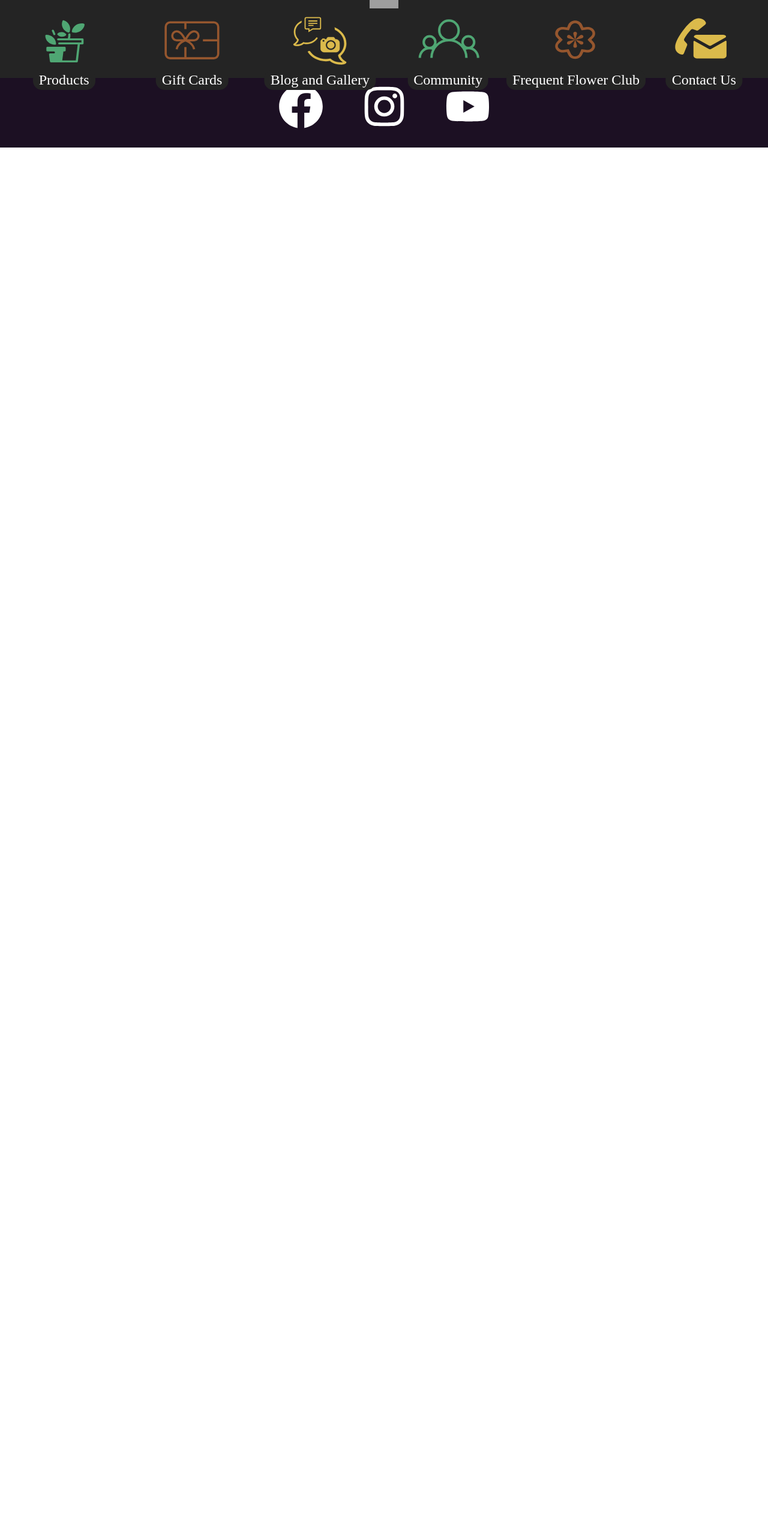
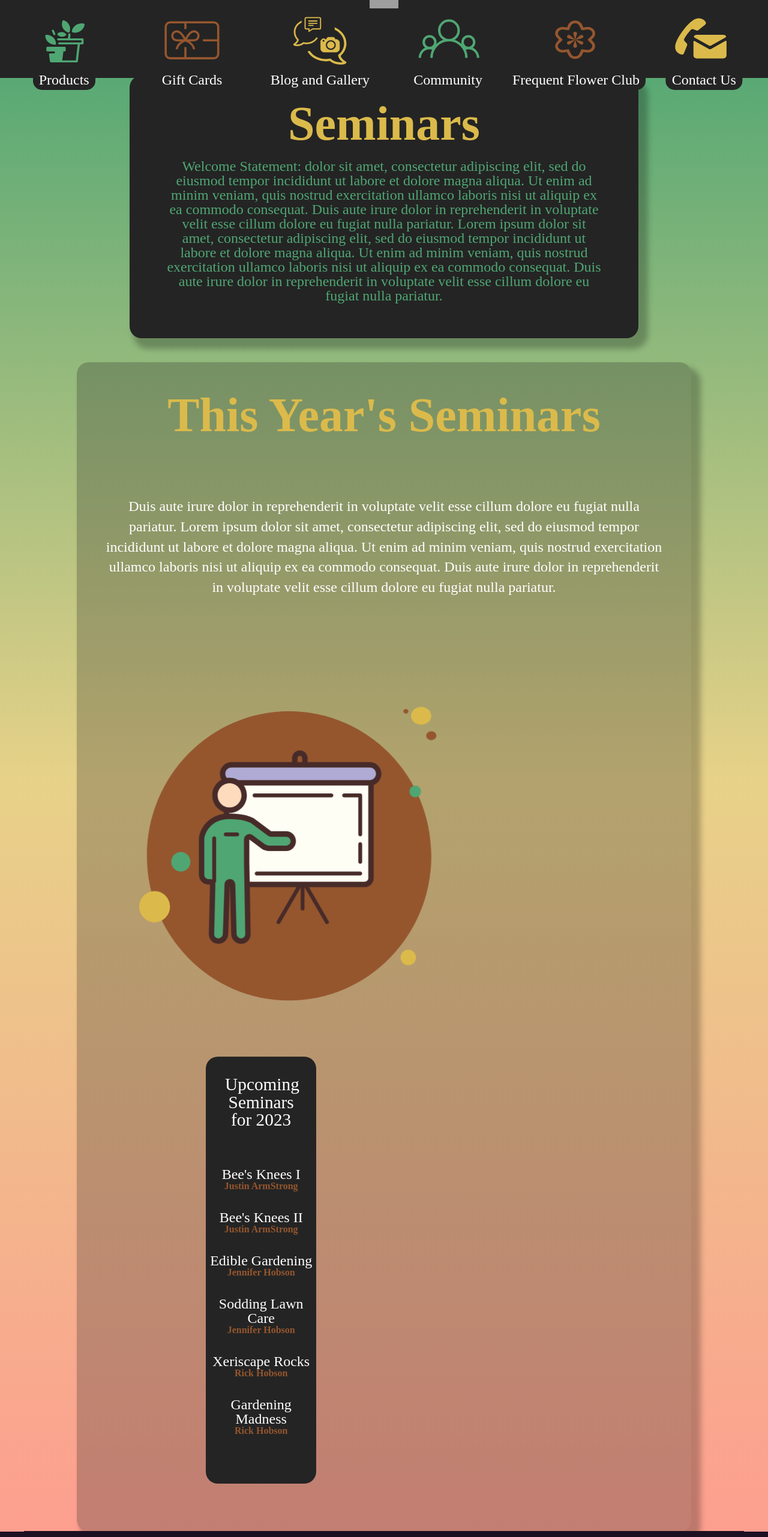
Before and after one commit to joshhobson95/Jericho_Draft, a React (Create React App) app: page /seminars in a window 1280 px wide. Shown: the part 234-2797 px from the top of the page at 60% size. Before the commit the page ends 800 px from the top, so only its background shows below. Built offline with nearby package versions, Linux system fonts and the light colour scheme; grey boxes are pictures that could not be loaded; the HTML template or start-up script is replaced by a standard one.

Commit message:
seminars page

```diff
--- a/src/App.js
+++ b/src/App.js
@@ -10,6 +10,7 @@ import Radio from './Components/Radio/Radio';
 import Blog from './Components/Blog/Blog';
 import Partners from './Components/Partners/Partners';
 import Aboutus from './Components/Aboutuspage/Aboutus';
+import Seminars from './Components/Seminar/Seminars';
 import Footer from './Components/Footer/Footer';
 import './App.css';
 
@@ -28,6 +29,7 @@ function App() {
        <Route path='/blog' element={<Blog />}/>
        <Route path='/partners' element={<Partners />}/>
        <Route path='/aboutus' element={<Aboutus />}/>
+       <Route path='/seminars' element={<Seminars />}/>
       </Routes>
       <Footer />
     </div>
--- a/src/Components/FFC/FFC.js
+++ b/src/Components/FFC/FFC.js
@@ -22,7 +22,9 @@ function FFC() {
                 <h1 className='w_it_is'>What it is</h1>
                 <img alt='' src={ffc3} className='ffc3'/>
                 <p>
-                /* We are asked for our email address hundreds of times for every time we are asked for our mailing address, right? Well, the form you see on this screen really does ask for your mailing address, because several times a year we will be sending cards to members of the Jericho Frequent Flower Club. The cards will contain something of value, and we will be asking for your phone number as you check out in order to have a record of your choice to shop Jericho for all your yard and garden needs. */
+                We are asked for our email address hundreds of times for every time we are asked for our mailing address, right? Well, the form you see on this screen really does ask for your mailing address, because several times a year we will be sending cards to members of the Jericho Frequent Flower Club. The cards will contain something of value, and we will be asking for your phone number as you check out in order to have a record of your choice to shop Jericho for all your yard and garden needs.
+
+
                 Honestly? It’s a work in progress, we are trying to find the best solution for rewarding our most loyal
 customers. It’s free to join.
 
--- a/src/Components/Header/Header.js
+++ b/src/Components/Header/Header.js
@@ -149,7 +149,9 @@ function closeMenus(){
         <NavLink to='/radio'>
         <li>Radio Show</li>
         </NavLink>
+        <NavLink to='/seminars'>
         <li>Seminars</li>
+        </NavLink>
         <li>Clubs around Abq</li>
       </ul>
 )}
--- a/src/Components/Home/Home.css
+++ b/src/Components/Home/Home.css
@@ -7,7 +7,6 @@
     display: flex;
     justify-content: center;
     flex-direction: column;
-
 }
 .welcome{
     height: auto;
--- a/src/Components/Radio/Radio.css
+++ b/src/Components/Radio/Radio.css
@@ -74,7 +74,6 @@
     align-self: center;
     height: auto;
     width: 20vw;
-
 }
 
 
--- /dev/null
+++ b/src/Components/Seminar/Seminars.css
@@ -0,0 +1,108 @@
+.Seminars{
+    margin-top: 11vh;
+    padding-top: 5vh;
+    width: 100vw;
+    background-image: linear-gradient(#4FA673, #DBBA4BA8 , #FB492C87 ) ;
+    height: auto;
+    display: flex;
+    justify-content: center;
+    flex-direction: column;
+}
+.seminars_welcome{
+    margin: 5vh;
+    background-color: #242424;
+    height: auto;
+    width: 60vw;
+    border-radius: 20px;
+    box-shadow: 11px 13px 10px 5px rgba(0, 0, 0, 0.25);
+    border-radius: 20px;
+    display: flex;
+    flex-direction: column;
+    padding-bottom: 2rem;
+    align-self: center;
+    color: #4FA673;
+    font-weight: 500;
+    font-size: 18pt;
+    padding: 5vh;
+}
+.seminars_welcome h1{
+    color: #DBBA4B;
+    font-size: 60pt;
+    font-weight: 700;
+}
+.seminars_welcome p{
+    padding: 1.5vw;
+}
+
+.seminars_body_main{
+    background-color: #24242444;
+    height: auto;
+    width: 80vw;
+    border-radius: 20px;
+    box-shadow: 11px 13px 10px 5px rgba(0, 0, 0, 0.25);
+   align-self: center;
+   color: white;
+}
+.seminars_body_top h1{
+    color: #DBBA4B;
+    font-size: 60pt;
+    font-weight: 700;
+    padding: 3rem;
+}
+.seminars_body_top p{
+    padding: 3rem;
+    font-size: 18pt;
+    line-height: 1.4;
+}
+
+.seminars_body_mid{
+    display: flex;
+}
+.seminars_body_mid h3{
+    font-size: 22pt;
+    padding: 2rem;
+}
+.seminars_list{
+width: 60%;
+display: flex;
+justify-content: center;
+flex-direction: column;
+}
+.seminars_list ul{
+    width: 30%;
+    background-color: #242424;
+    border-radius: 20px;
+   padding-bottom: 5rem;
+   align-self: center;
+   margin: 5rem;
+
+}
+.seminars_list li{
+    font-size: 18pt;
+    padding-top: 2rem;
+}
+.seminars_list span{
+    font-weight: 700;
+    color: #95562E;
+}
+.seminars_icon{
+width: 30%;
+padding-top: 8rem;
+}
+
+
+
+
+
+
+@media (max-width: 2000px){
+.seminars_body_mid{
+    display: flex;
+    flex-direction: column-reverse;
+    justify-content: center;
+}
+
+.seminars_icon{
+    width: 70%;
+}
+}
--- /dev/null
+++ b/src/Components/Seminar/Seminars.js
@@ -0,0 +1,80 @@
+import React from 'react'
+import './Seminars.css'
+import SeminarIcon from '../../SVGs/SeminarIcon';
+
+
+function Seminars() {
+
+
+
+
+
+  return (
+    <div className='Seminars'>
+        <div className='seminars_welcome'>
+            <h1>Seminars</h1>
+        <p>
+        Welcome Statement:  dolor sit amet, consectetur adipiscing elit, sed do eiusmod tempor incididunt ut labore et dolore magna aliqua. Ut enim ad minim veniam, quis nostrud exercitation ullamco laboris nisi ut aliquip ex ea commodo consequat. Duis aute irure dolor in reprehenderit in voluptate velit esse cillum dolore eu fugiat nulla pariatur.  Lorem ipsum dolor sit amet, consectetur adipiscing elit, sed do eiusmod tempor incididunt ut labore et dolore magna aliqua. Ut enim ad minim veniam, quis nostrud exercitation ullamco laboris nisi ut aliquip ex ea commodo consequat. Duis aute irure dolor in reprehenderit in voluptate velit esse cillum dolore eu fugiat nulla pariatur.
+        </p>
+        </div>
+
+
+
+        <div className='seminars_body_main'>
+
+
+
+            <div className='seminars_body_top'>
+                <h1>This Year's Seminars</h1>
+                <p>
+                Duis aute irure dolor in reprehenderit in voluptate velit esse cillum dolore eu fugiat nulla pariatur.  Lorem ipsum dolor sit amet, consectetur adipiscing elit, sed do eiusmod tempor incididunt ut labore et dolore magna aliqua. Ut enim ad minim veniam, quis nostrud exercitation ullamco laboris nisi ut aliquip ex ea commodo consequat. Duis aute irure dolor in reprehenderit in voluptate velit esse cillum dolore eu fugiat nulla pariatur.
+                </p>
+
+<div className='seminars_body_mid'>
+
+            <div className='seminars_list'>
+                <ul>
+                <h3>Upcoming Seminars for 2023</h3>
+                   <li>Bee's Knees I</li>
+                   <span>Justin ArmStrong</span>
+                   <li>Bee's Knees II</li>
+                   <span>Justin ArmStrong</span>
+                   <li>Edible Gardening</li>
+                   <span>Jennifer Hobson</span>
+                   <li>Sodding Lawn Care</li>
+                   <span>Jennifer Hobson</span>
+                   <li>Xeriscape Rocks</li>
+                   <span>Rick Hobson</span>
+                   <li>Gardening Madness</li>
+                   <span>Rick Hobson</span>
+                </ul>
+            </div>
+
+            <div className='seminars_icon'>
+                            <SeminarIcon />
+            </div>
+
+            </div>
+
+</div>
+
+
+            <div className='seminars_body_bottom'>
+
+            </div>
+
+        </div>
+
+
+
+
+
+
+
+
+
+        </div>
+  )
+}
+
+export default Seminars;
--- /dev/null
+++ b/src/SVGs/SeminarIcon.css
@@ -0,0 +1,82 @@
+@keyframes swirl {
+    0% {
+      transform: rotate(0deg) translate(100px) rotate(0deg)
+    }
+    100% {
+      transform: rotate(360deg) translate(0px) rotate(-360deg);
+      animation-timing-function: ease-in 1s;
+    }
+  }
+  @keyframes swirl2 {
+    0% {
+      transform: rotate(0deg) translate(200px) rotate(0deg)
+    }
+    100% {
+      transform: rotate(-360deg) translate(0px) rotate(360deg);
+      animation-timing-function: ease-in 1s;
+    }
+  }
+  @keyframes swirl3 {
+    0% {
+      transform: rotate(0deg) translate(150px) rotate(0deg);
+    }
+    100% {
+      transform: rotate(360deg) translate(100px) rotate(-360deg);
+      animation-timing-function: ease-in 1s;
+    }
+  }
+
+
+#yellow_dots_s_1{
+ d: path("M2698.85 31.808c-44.03 0-79.72 31.06-79.72 69.374 0 38.314 35.69 69.374 79.72 69.374 44.02 0 79.71-31.06 79.71-69.374 0-38.314-35.69-69.374-79.71-69.374zM2597.84 1935.73c-33.27 0-60.24 27.44-60.24 61.29 0 33.85 26.97 61.29 60.24 61.29s60.24-27.44 60.24-61.29c0-33.85-26.97-61.29-60.24-61.29zM609.865 1476.09c-66.541 0-120.483 54.87-120.483 122.57 0 67.69 53.942 122.57 120.483 122.57s120.483-54.88 120.483-122.57c0-67.7-53.942-122.57-120.483-122.57z");
+ fill: #dbba4b;
+ animation: swirl;
+ animation-duration: 2s;
+ animation-timing-function: ease-in;
+ animation-fill-mode: forwards;
+}
+#small_dots{
+    d: path('M2579.28 49.151c-11.01 0-19.93 7.765-19.93 17.344 0 9.578 8.92 17.343 19.93 17.343 11 0 19.93-7.765 19.93-17.343 0-9.579-8.93-17.344-19.93-17.344z M2778.56 222.586c-22.01 0-39.85 15.53-39.85 34.687 0 19.157 17.84 34.687 39.85 34.687 22.02 0 39.86-15.53 39.86-34.687 0-19.157-17.84-34.687-39.86-34.687z');
+    fill: #95562E ;
+    animation: swirl2;
+    animation-duration: 2s;
+    animation-timing-function: ease-in;
+    animation-fill-mode: forwards;
+}
+#more_dots{
+    d: path('M715.288 1169.65c-41.588 0-75.302 34.3-75.302 76.61s33.714 76.61 75.302 76.61c41.588 0 75.302-34.3 75.302-76.61s-33.714-76.61-75.302-76.61zM2552.66 648.717c-24.96 0-45.18 20.579-45.18 45.965 0 25.386 20.22 45.965 45.18 45.965 24.95 0 45.18-20.579 45.18-45.965 0-25.386-20.23-45.965-45.18-45.965z');
+    fill: #4fa673;
+    animation: swirl3;
+    animation-duration: 2s;
+    animation-timing-function: ease-in;
+    animation-fill-mode: forwards;
+}
+#background_si{
+    d: path('M1664.09 66.495c-615.5 0-1114.466 507.62-1114.467 1133.805 0 626.18 498.967 1133.8 1114.467 1133.8 615.51 0 1114.47-507.62 1114.47-1133.8 0-626.185-498.96-1133.805-1114.47-1133.805z');
+    fill: #95562E;
+    animation: wave11 5s  ;
+
+}
+
+
+  @keyframes wave11 {
+    2% {
+        transform: translateX(1);
+    }
+
+    25% {
+        transform: translateX(-25%);
+    }
+
+    50% {
+        transform: translateX(-50%);
+    }
+
+    75% {
+        transform: translateX(-25%);
+    }
+
+    100% {
+        transform: translateX(1);
+    }
+}
--- a/src/SVGs/SeminarIcon.js
+++ b/src/SVGs/SeminarIcon.js
@@ -1,4 +1,5 @@
 import React from "react";
+import './SeminarIcon.css'
 
 function SeminarIcon() {
   return (
@@ -8,31 +9,16 @@ function SeminarIcon() {
       strokeLinecap="round"
       strokeLinejoin="round"
       strokeMiterlimit="10"
-      width='300'
       clipRule="evenodd"
       viewBox="0 0 3370.82 2384.24"
     >
       <g vectornatorLayerName="Layer 1">
-        <path
-          fill="#4fa673"
-          d="M2778.56 222.586c-22.01 0-39.85 15.53-39.85 34.687 0 19.157 17.84 34.687 39.85 34.687 22.02 0 39.86-15.53 39.86-34.687 0-19.157-17.84-34.687-39.86-34.687z"
-        ></path>
-        <path
-          fill="#dbba4b"
-          d="M2579.28 49.151c-11.01 0-19.93 7.765-19.93 17.344 0 9.578 8.92 17.343 19.93 17.343 11 0 19.93-7.765 19.93-17.343 0-9.579-8.93-17.344-19.93-17.344z"
-        ></path>
-        <path
-          fill="#95562e"
-          d="M1664.09 66.495c-615.5 0-1114.466 507.62-1114.467 1133.805 0 626.18 498.967 1133.8 1114.467 1133.8 615.51 0 1114.47-507.62 1114.47-1133.8 0-626.185-498.96-1133.805-1114.47-1133.805z"
-        ></path>
-        <path
-          fill="#dbba4b"
-          d="M2698.85 31.808c-44.03 0-79.72 31.06-79.72 69.374 0 38.314 35.69 69.374 79.72 69.374 44.02 0 79.71-31.06 79.71-69.374 0-38.314-35.69-69.374-79.71-69.374zM2597.84 1935.73c-33.27 0-60.24 27.44-60.24 61.29 0 33.85 26.97 61.29 60.24 61.29s60.24-27.44 60.24-61.29c0-33.85-26.97-61.29-60.24-61.29zM609.865 1476.09c-66.541 0-120.483 54.87-120.483 122.57 0 67.69 53.942 122.57 120.483 122.57s120.483-54.88 120.483-122.57c0-67.7-53.942-122.57-120.483-122.57z"
-        ></path>
-        <path
-          fill="#4fa673"
-          d="M715.288 1169.65c-41.588 0-75.302 34.3-75.302 76.61s33.714 76.61 75.302 76.61c41.588 0 75.302-34.3 75.302-76.61s-33.714-76.61-75.302-76.61zM2552.66 648.717c-24.96 0-45.18 20.579-45.18 45.965 0 25.386 20.22 45.965 45.18 45.965 24.95 0 45.18-20.579 45.18-45.965 0-25.386-20.23-45.965-45.18-45.965z"
-        ></path>
+
+        <path id='small_dots'stroke-width="20"></path>
+        <path id='background_si' stroke-width="20"></path>
+        <path id="yellow_dots_s_1" stroke-width="20"></path>
+        <path id='more_dots' stroke-width='20'></path>
+
         <path
           fill="#472b29"
           d="M1748.01 415.828c10.12 0 18.67 8.703 18.67 18.999v123.83c0 10.296-8.55 18.998-18.67 18.998-10.12 0-18.68-8.702-18.68-18.998v-123.83c-.03-10.296 8.53-18.999 18.68-18.999m0-42.9c-33.46 0-60.84 27.854-60.84 61.899v123.83c0 34.044 27.38 61.899 60.84 61.899 33.46 0 60.84-27.855 60.84-61.899v-123.83c0-34.045-27.38-61.899-60.84-61.899z"
```
Also changed, not shown: src/SVGs/Quality.js (+1 -0 lines), src/SVGs/Quality.css (added).
